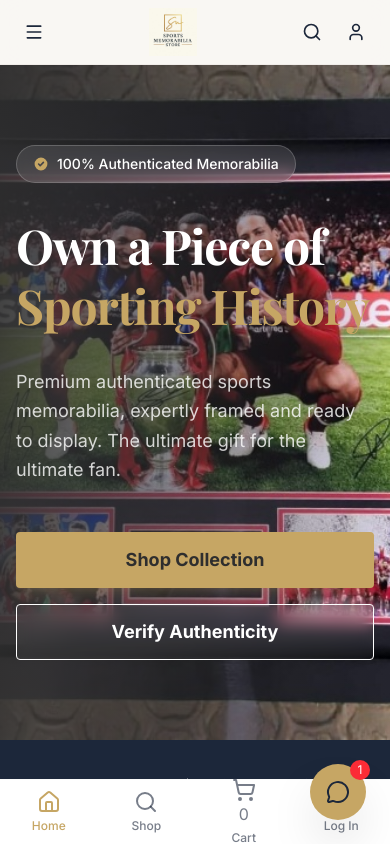
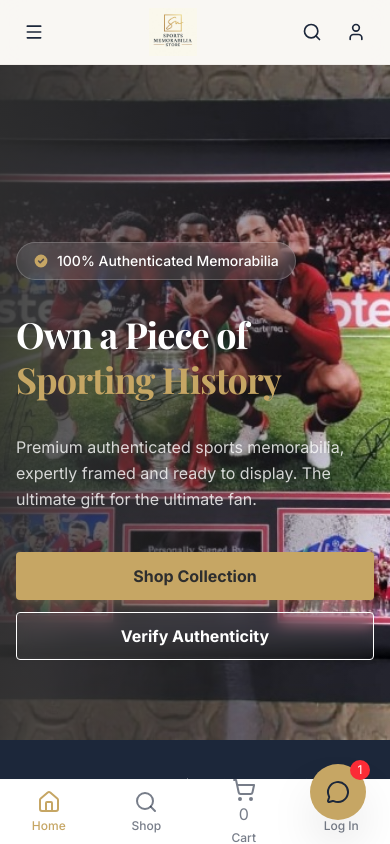
Before and after one commit to carlspiller3-jpg/Sports-Memorabilia-Store, a React (Vite) app: page / in a window 390 px wide. Shown: the top 844 px of the page. Built offline with nearby package versions, Linux system fonts and the light colour scheme; what shopify-buy would draw is missing.

Commit message:
style: reduce mobile font size and button height

```diff
--- a/src/components/home/Hero.tsx
+++ b/src/components/home/Hero.tsx
@@ -27,25 +27,25 @@ export function Hero() {
           </div>
 
           {/* Headline */}
-          <h1 className="font-serif text-5xl sm:text-6xl lg:text-7xl font-bold tracking-tight text-white leading-tight">
+          <h1 className="font-serif text-4xl sm:text-6xl lg:text-7xl font-bold tracking-tight text-white leading-tight">
             Own a Piece of <br />
             <span className="text-gold">Sporting History</span>
           </h1>
 
           {/* Subheadline */}
-          <p className="text-lg sm:text-xl text-white/80 max-w-xl leading-relaxed">
+          <p className="text-base sm:text-xl text-white/80 max-w-xl leading-relaxed">
             Premium authenticated sports memorabilia, expertly framed and ready to display. The ultimate gift for the ultimate fan.
           </p>
 
           {/* CTA Buttons */}
-          <div className="flex flex-col sm:flex-row gap-4 pt-4">
+          <div className="flex flex-col sm:flex-row gap-3 pt-2">
             <Link to="/shop">
-              <Button size="lg" className="h-14 px-8 text-lg font-bold bg-gold hover:bg-gold/90 text-charcoal w-full sm:w-auto shadow-lg shadow-gold/20">
+              <Button size="lg" className="h-12 sm:h-14 px-8 text-base sm:text-lg font-bold bg-gold hover:bg-gold/90 text-charcoal w-full sm:w-auto shadow-lg shadow-gold/20">
                 Shop Collection
               </Button>
             </Link>
             <Link to="/verify">
-              <Button size="lg" variant="outline" className="h-14 px-8 text-lg font-bold border-white text-white hover:bg-white hover:text-charcoal w-full sm:w-auto backdrop-blur-sm bg-white/5">
+              <Button size="lg" variant="outline" className="h-12 sm:h-14 px-8 text-base sm:text-lg font-bold border-white text-white hover:bg-white hover:text-charcoal w-full sm:w-auto backdrop-blur-sm bg-white/5">
                 Verify Authenticity
               </Button>
             </Link>
```
